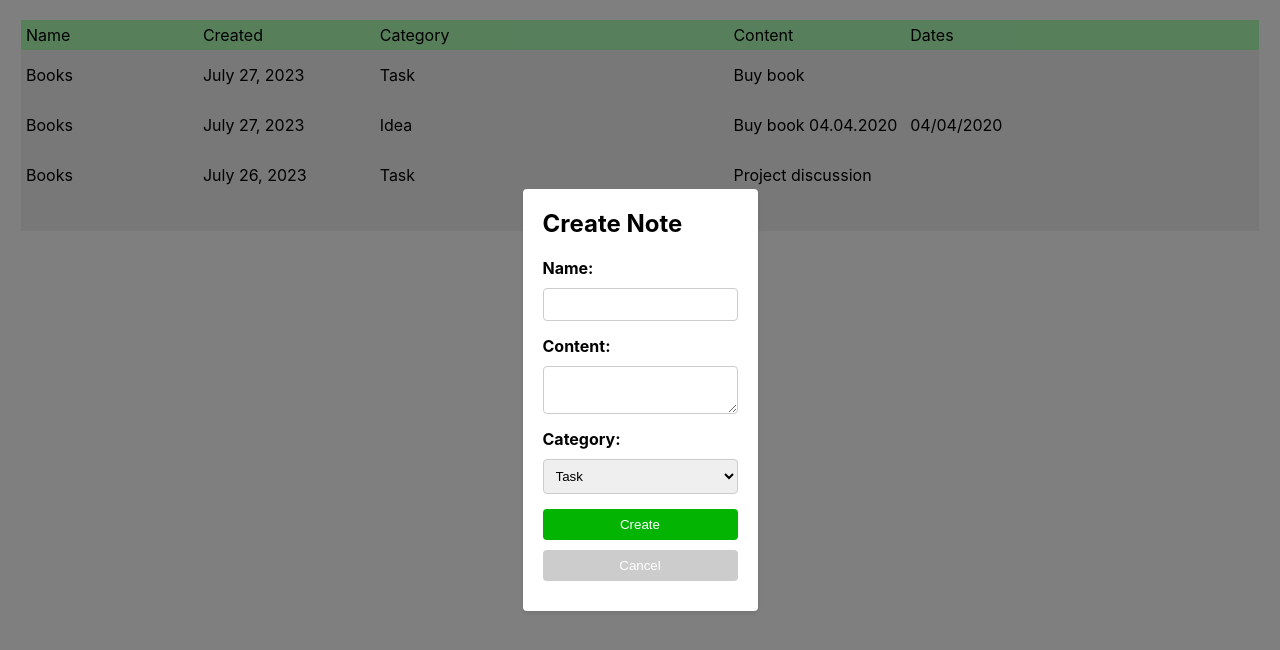
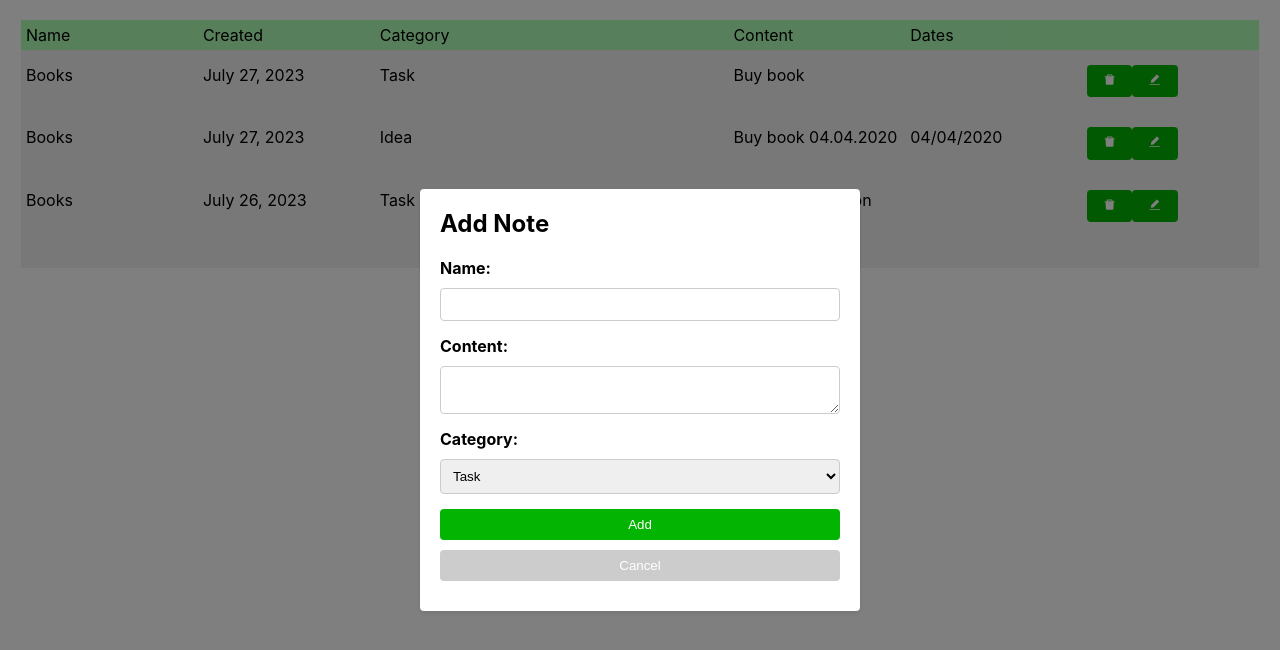
Before and after one commit to brovarenko/react-note-app, a React (Create React App) app: page / in a window 1280 px wide. Both pictures are taken after a click on the button "Create Note". Shown: the top 650 px of the page. Built offline with nearby package versions, Linux system fonts and the light colour scheme.

Commit message:
added edit fuc

```diff
--- a/package.json
+++ b/package.json
@@ -13,6 +13,7 @@
     "@types/react-dom": "^18.2.7",
     "react": "^18.2.0",
     "react-dom": "^18.2.0",
+    "react-icons": "^4.10.1",
     "react-redux": "^8.1.1",
     "react-scripts": "5.0.1",
     "typescript": "^4.9.5",
--- a/src/components/add-form/note-form.tsx
+++ b/src/components/add-form/note-form.tsx
@@ -1,40 +1,46 @@
 import React, { useState } from 'react';
-//import { useDispatch } from 'react-redux';
 import { useAppDispatch } from '../../hooks/use-app-dispatch.hook';
-import { addNote } from '../../store/notes/reducer';
+import { addNote, editNote } from '../../store/notes/reducer';
 import { Note } from '../note-item/note-item';
 
 import styles from './styles.module.css';
 
 interface NoteFormModalProps {
+  note: Note | null;
   closeModal: () => void;
 }
 
 const categories = ['Task', 'Random Thought', 'Idea'];
 
-const NoteFormModal: React.FC<NoteFormModalProps> = ({ closeModal }) => {
-  const [name, setName] = useState('');
-  const [content, setContent] = useState('');
-  const [category, setCategory] = useState(categories[0]);
+const NoteFormModal: React.FC<NoteFormModalProps> = ({ note, closeModal }) => {
+  console.log(note);
+  const [name, setName] = useState(note ? note.name : '');
+  const [content, setContent] = useState(note ? note.content : '');
+  const [category, setCategory] = useState(
+    note ? note.category : categories[0]
+  );
 
   const dispatch = useAppDispatch();
 
   const handleSubmit = (e: React.FormEvent) => {
     e.preventDefault();
     const newNote: Note = {
-      id: Date.now(),
+      id: note ? note.id : Date.now(),
       name,
-      createdAt: new Date().toLocaleDateString('en-US'),
+      createdAt: note ? note.createdAt : new Date().toLocaleDateString('en-US'),
       content,
       category,
       dates: extractDatesFromContent(content),
-      archived: false,
+      archived: note ? note.archived : false,
     };
-    dispatch(addNote(newNote));
+    if (note) {
+      dispatch(editNote(newNote));
+    } else {
+      dispatch(addNote(newNote));
+    }
     closeModal();
   };
 
-  // Helper function to extract dates from the content field
   const extractDatesFromContent = (text: string): string[] => {
     const datePattern = /\b\d{1,2}[./]\d{1,2}[./]\d{4}\b/g;
     return text.match(datePattern) || [];
@@ -43,13 +49,14 @@ const NoteFormModal: React.FC<NoteFormModalProps> = ({ closeModal }) => {
   return (
     <div className={styles.modal}>
       <div className={styles.modalContent}>
-        <h2>Create Note</h2>
+        <h2>{note ? 'Edit Note' : 'Add Note'}</h2>
         <form onSubmit={handleSubmit}>
           <label>Name:</label>
           <input
             type='text'
             value={name}
             onChange={(e) => setName(e.target.value)}
+            required
           />
           <label>Content:</label>
           <textarea
@@ -67,7 +74,7 @@ const NoteFormModal: React.FC<NoteFormModalProps> = ({ closeModal }) => {
               </option>
             ))}
           </select>
-          <button type='submit'>Create</button>
+          <button type='submit'>{note ? 'Save' : 'Add'}</button>
           <button type='button' onClick={closeModal}>
             Cancel
           </button>
--- a/src/components/add-form/styles.module.css
+++ b/src/components/add-form/styles.module.css
@@ -16,6 +16,7 @@
   border-radius: 4px;
   box-shadow: 0 2px 4px rgba(0, 0, 0, 0.1);
   max-width: 500px;
+  min-width: 400px;
 }
 
 h2 {
--- a/src/components/note-item/note-item.tsx
+++ b/src/components/note-item/note-item.tsx
@@ -1,4 +1,5 @@
 import React from 'react';
+import { AiFillDelete, AiFillEdit } from 'react-icons/ai';
 import styles from './styles.module.css';
 
 export interface Note {
@@ -13,9 +14,11 @@ export interface Note {
 
 interface NoteItemProps {
   note: Note;
+  onDelete: (id: number) => void;
+  onEdit: (note: Note) => void;
 }
 
-const NoteItem: React.FC<NoteItemProps> = ({ note }) => {
+const NoteItem: React.FC<NoteItemProps> = ({ note, onDelete, onEdit }) => {
   const { name, createdAt, content, category, dates } = note;
 
   return (
@@ -25,6 +28,14 @@ const NoteItem: React.FC<NoteItemProps> = ({ note }) => {
       <div>{category}</div>
       <div>{content}</div>
       <div>{dates.join(',')}</div>
+      <div>
+        <button onClick={() => onDelete(note.id)}>
+          <AiFillDelete />
+        </button>
+        <button onClick={() => onEdit(note)}>
+          <AiFillEdit />
+        </button>
+      </div>
     </div>
   );
 };
--- a/src/components/notes-list/notes-list.tsx
+++ b/src/components/notes-list/notes-list.tsx
@@ -1,20 +1,34 @@
 import React, { useState } from 'react';
 import NoteFormModal from '../add-form/note-form';
-import NoteItem from '../note-item/note-item';
+import NoteItem, { Note } from '../note-item/note-item';
 import { useAppSelector } from '../../hooks/use-app-selector.hook';
 import { selectNotes } from '../../store/notes/reducer';
+import { useAppDispatch } from '../../hooks/use-app-dispatch.hook';
+import { deleteNote } from '../../store/notes/reducer';
 import styles from './styles.module.css';
 
 const NotesList: React.FC = () => {
   const [isModalOpen, setIsModalOpen] = useState(false);
+  const [selectedNote, setSelectedNote] = useState<Note | null>(null);
+  const dispatch = useAppDispatch();
   const notes = useAppSelector(selectNotes);
 
   const handleAddNote = () => {
     setIsModalOpen(true);
   };
 
+  const handleDeleteNote = (id: number) => {
+    dispatch(deleteNote(id));
+  };
+
+  const handleEditNote = (note: Note) => {
+    setSelectedNote(note);
+    setIsModalOpen(true);
+  };
+
   const closeModal = () => {
     setIsModalOpen(false);
+    setSelectedNote(null);
   };
 
   return (
@@ -27,10 +41,17 @@ const NotesList: React.FC = () => {
         <div>Dates</div>
       </div>
       {notes.map((note) => (
-        <NoteItem key={note.id} note={note} />
+        <NoteItem
+          key={note.id}
+          note={note}
+          onDelete={handleDeleteNote}
+          onEdit={handleEditNote}
+        />
       ))}
       <button onClick={handleAddNote}>Create Note</button>
-      {isModalOpen && <NoteFormModal closeModal={closeModal} />}
+      {isModalOpen && (
+        <NoteFormModal note={selectedNote} closeModal={closeModal} />
+      )}
     </div>
   );
 };
```
Also changed, not shown: 1 other file (tests, documents, lock files or other folders).
